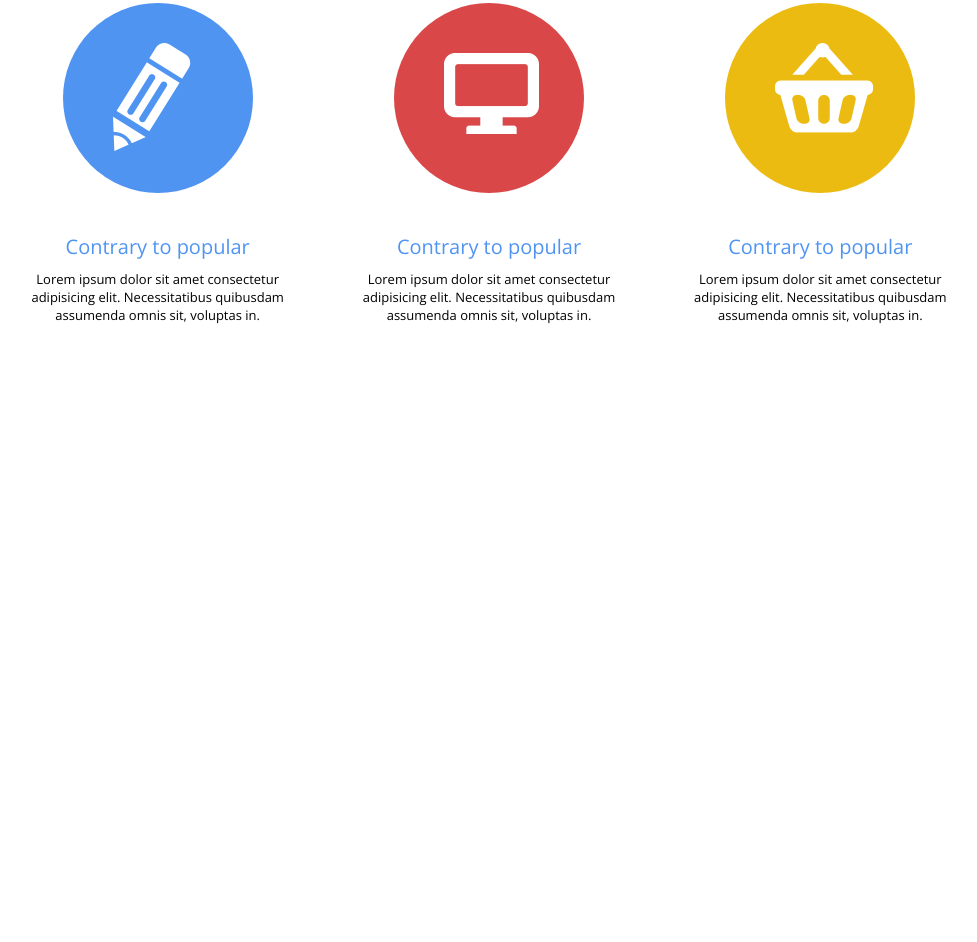
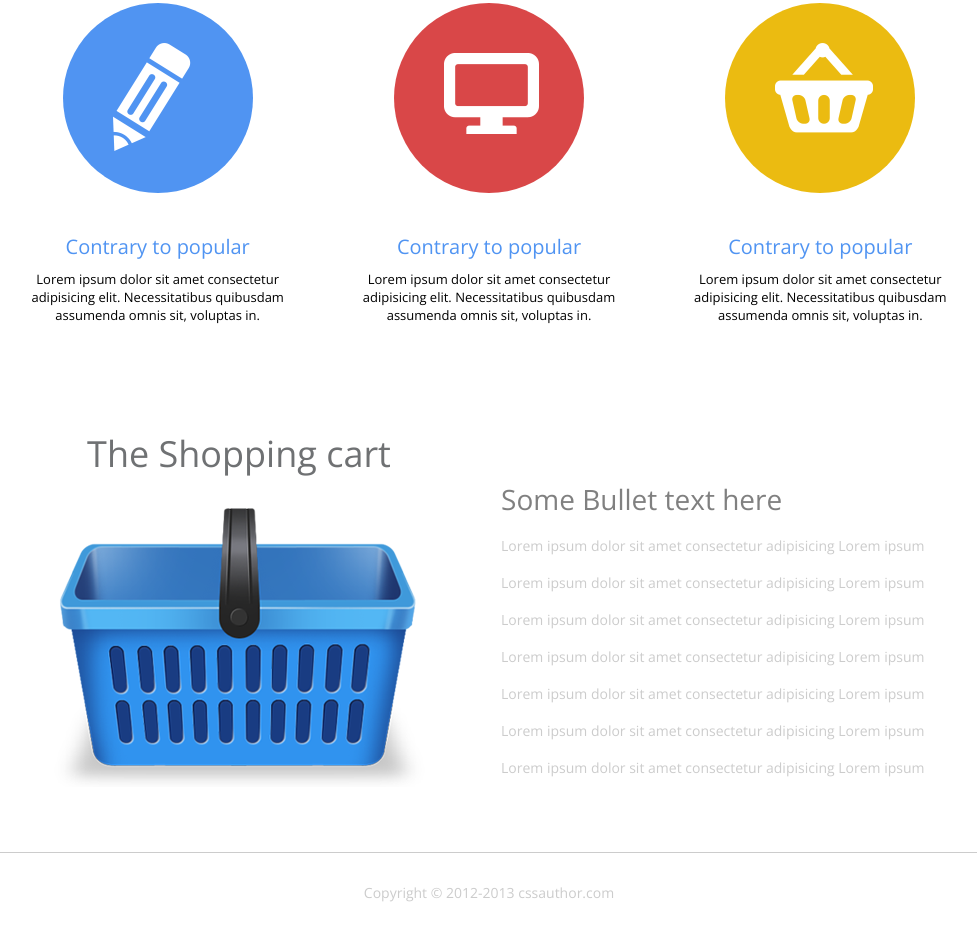
Before and after one commit to marony45/dz-8-Lykhyna, a plain HTML site: page index.html in a window 1280 px wide. Shown: the part 638-1580 px from the top of the page, without its empty margins (151-1128 px from the left). Before the commit the page ends 977 px from the top, so only its background shows below. Drawn offline with nearby package versions, Linux system fonts and the light colour scheme.

```diff
--- a/css/style.css
+++ b/css/style.css
@@ -153,7 +153,7 @@ button:hover {
 }
 
 .block2__wrapper {
-    padding-top: 60px;
+    padding: 60px 0 90px
 }
 
 .block2__content {
@@ -226,3 +226,49 @@ h5 {
     padding-top: 10px;
     font-size: 13px;
 }
+
+.block3__wrapper {
+    padding-bottom: 60px;
+}
+
+.block3__content {
+    justify-content: space-evenly;
+    padding: 0 40px;
+}
+
+h6 {
+    font-size: 36px;
+    margin: 0 0 30px;
+    text-align: center;
+    font-weight: normal;
+    color: #6f7173;
+}
+
+
+
+.block3__item2 {
+    display: flex;
+    flex-direction: column;
+    justify-content: flex-end;
+    padding: 0 0 15px 40px;
+}
+
+h7 {
+    font-size: 28px;
+    color: gray;
+}
+
+.block3__content p {
+    margin: 0;
+    padding-top: 18px;
+    font-size: 14px;
+    color: #ccc;
+}
+
+.footer__content {
+    border-top: 1px solid #ccc;
+    text-align: center;
+    padding: 30px 0 40px 0;
+    font-size: 14px;
+    color: #ccc;
+}
--- a/index.html
+++ b/index.html
@@ -126,12 +126,51 @@
         </div>
 
         <div class="block3__wrapper">
+            <div class="block3__content dflex container">
+                <div class="block3__item1">
+                    <h6>
+                        The Shopping cart
+                    </h6>
+                    <img src="./images/main/block3/item1.png" alt="item1" title="item">
+                </div>
 
+                <div class="block3__item2">
+                    <h7>
+                        Some Bullet text here
+                    </h7>
+
+                    <p>
+                        Lorem ipsum dolor sit amet consectetur adipisicing Lorem ipsum
+                    </p>
+                    <p>
+                        Lorem ipsum dolor sit amet consectetur adipisicing Lorem ipsum
+                    </p>
+                    <p>
+                        Lorem ipsum dolor sit amet consectetur adipisicing Lorem ipsum
+                    </p>
+                    <p>
+                        Lorem ipsum dolor sit amet consectetur adipisicing Lorem ipsum
+                    </p>
+                    <p>
+                        Lorem ipsum dolor sit amet consectetur adipisicing Lorem ipsum
+                    </p>
+                    <p>
+                        Lorem ipsum dolor sit amet consectetur adipisicing Lorem ipsum
+                    </p>
+                    <p>
+                        Lorem ipsum dolor sit amet consectetur adipisicing Lorem ipsum
+                    </p>
+                </div>
+            </div>
         </div>
    </main>
 
    <footer>
-
+        <div class="footer__wrapper">
+            <div class="footer__content">
+                Copyright © 2012-2013 cssauthor.com
+            </div>
+        </div>
    </footer>
 </body>
 </html>
```
Also changed, not shown: images/main/block3/item1.png (added).
